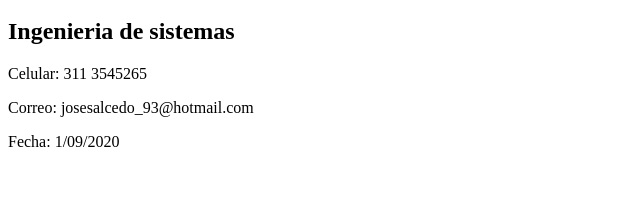
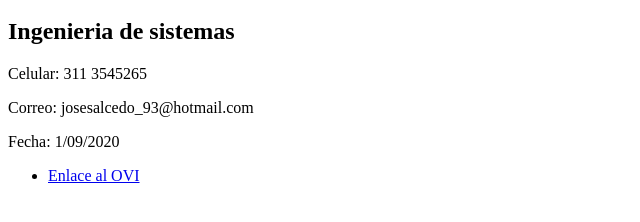
Before and after one commit to jasalcedoca/DSW-JoseSalcedo, a plain HTML site: page index.html in a window 1280 px wide. Shown: the part 48-270 px from the top of the page, without its empty margins (0-640 px from the left). Drawn offline with Linux system fonts and the light colour scheme.

Commit message:
actividadinicial

```diff
--- a/index.html
+++ b/index.html
@@ -14,6 +14,12 @@
 <p>Correo: josesalcedo_93@hotmail.com</p>
 <p>Fecha: 1/09/2020</p>
 
+ <nav>
+     <ul>
+         <li> <a href="planing.html"> Enlace al OVI </a> </li>
+     </ul>
+ </nav>
+
 </body>
 
 </html>
```
